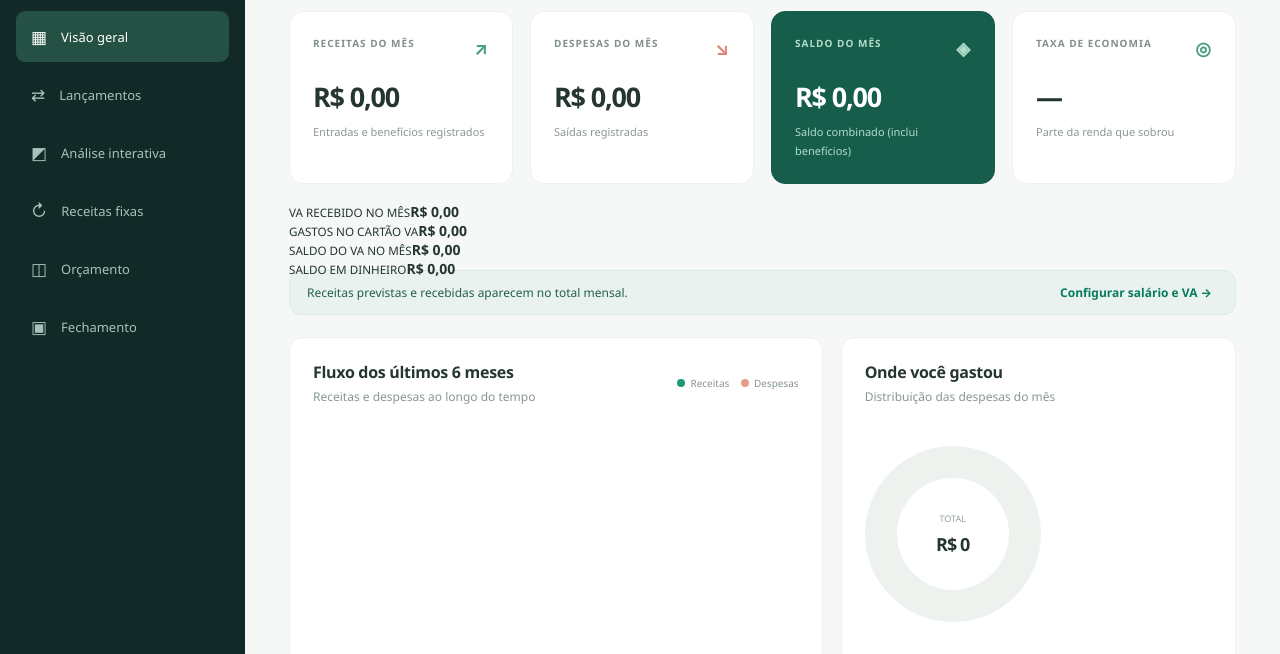
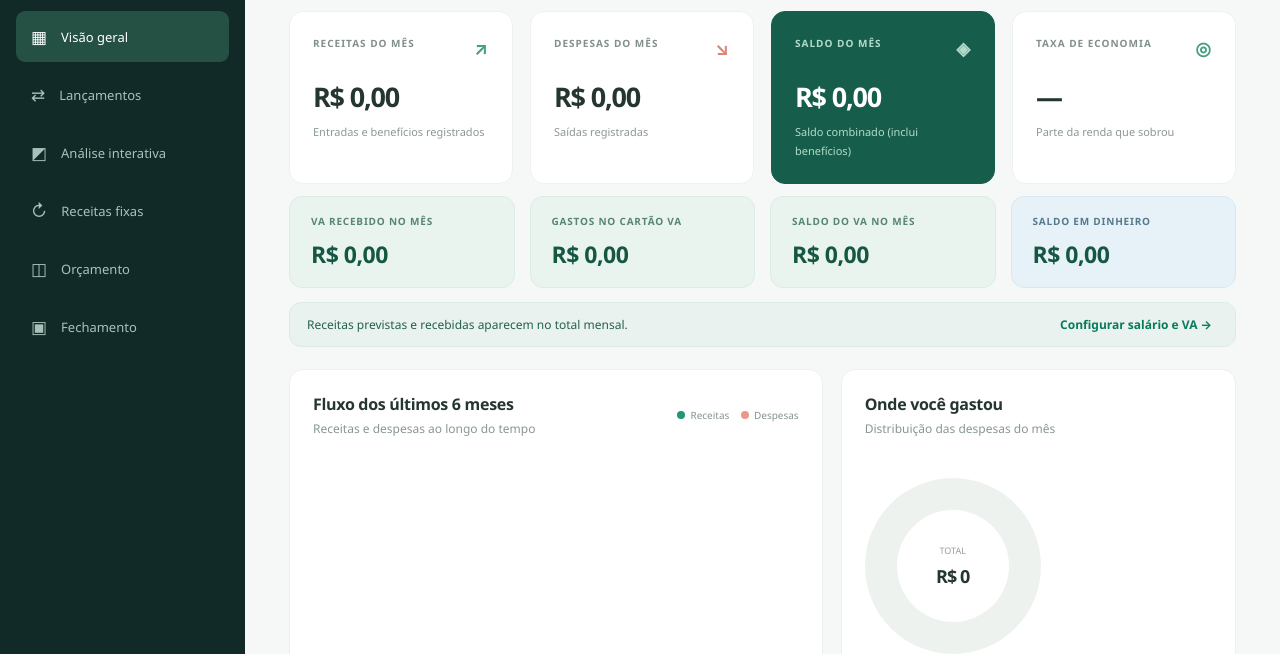
Before and after one commit to everton-miranda/financa-clara-web, a plain HTML site: page index.html in a window 1280 px wide. Shown: the part 146-800 px from the top of the page. Drawn offline with Linux system fonts and the light colour scheme.

Commit message:
Estilizar métricas de vale-alimentação e saldo em dinheiro

```diff
--- a/style.css
+++ b/style.css
@@ -56,3 +56,12 @@
 .barcol[data-month-link]{cursor:pointer}
 .barcol[data-month-link]:hover{background:#eef7f3;border-radius:7px}
 @media(max-width:760px){.recurring-form{grid-template-columns:1fr}.quickinfo{align-items:flex-start;flex-direction:column}.recurring-item{flex-direction:column}.recurring-actions{align-items:flex-start}.analysis-filters strong{margin-left:0}}
+
+.benefits-grid{display:grid;grid-template-columns:repeat(4,minmax(0,1fr));gap:15px;margin:-6px 0 22px}
+.benefit-card{display:flex;flex-direction:column;justify-content:center;gap:10px;border:1px solid #dcebe5;background:#eaf4ef;padding:17px 21px;border-radius:13px}
+.benefit-card small{font-size:10px;font-weight:700;letter-spacing:.8px;color:#578575}
+.benefit-card strong{font-size:23px;color:#155743;letter-spacing:-.5px}
+.benefit-card.cash{background:#e6f2f7;border-color:#d8e8f1}
+.benefit-card.cash small{color:#55798c}
+@media(max-width:1100px){.benefits-grid{grid-template-columns:repeat(2,minmax(0,1fr))}}
+@media(max-width:600px){.benefits-grid{grid-template-columns:1fr}}
```
